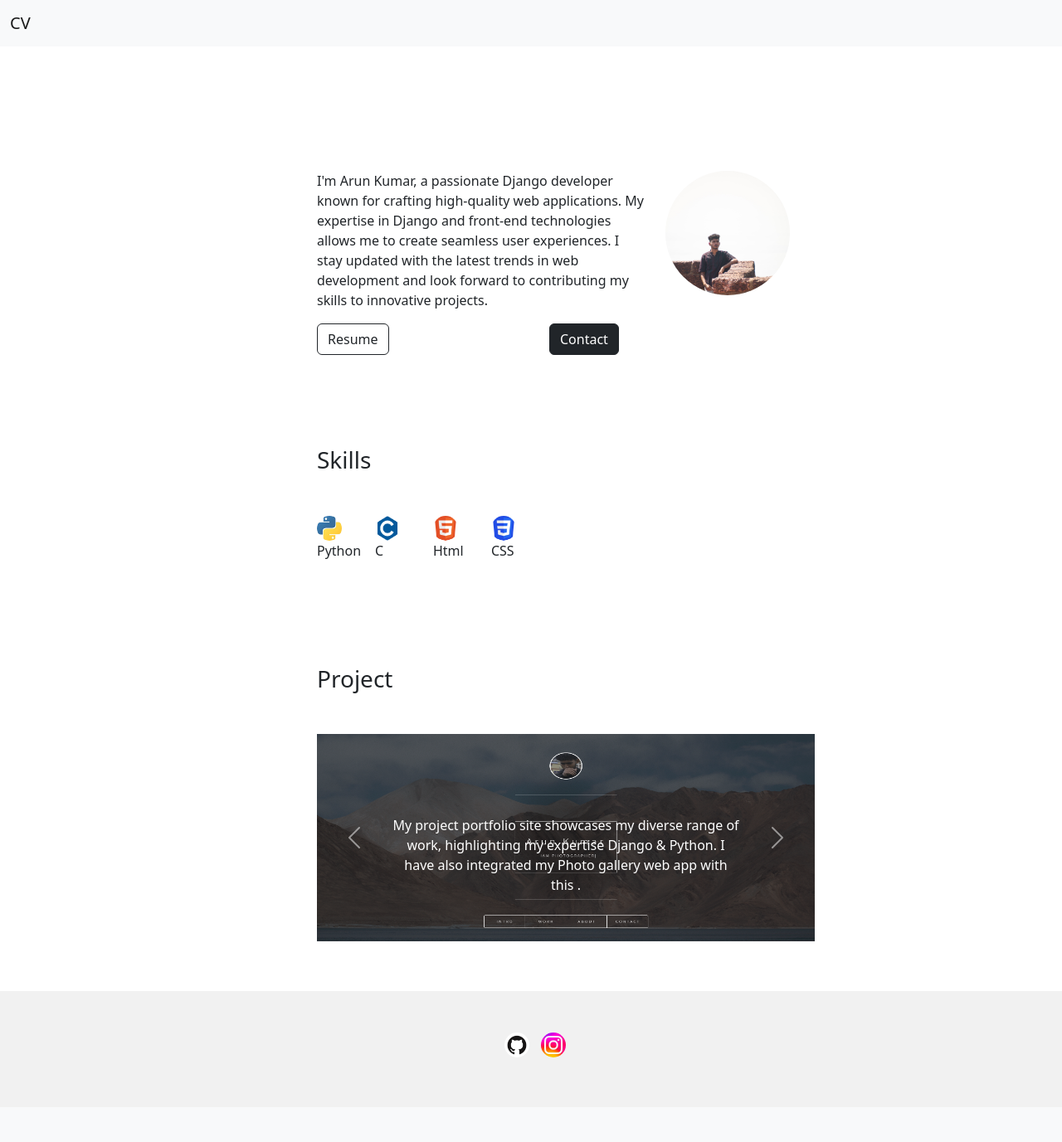
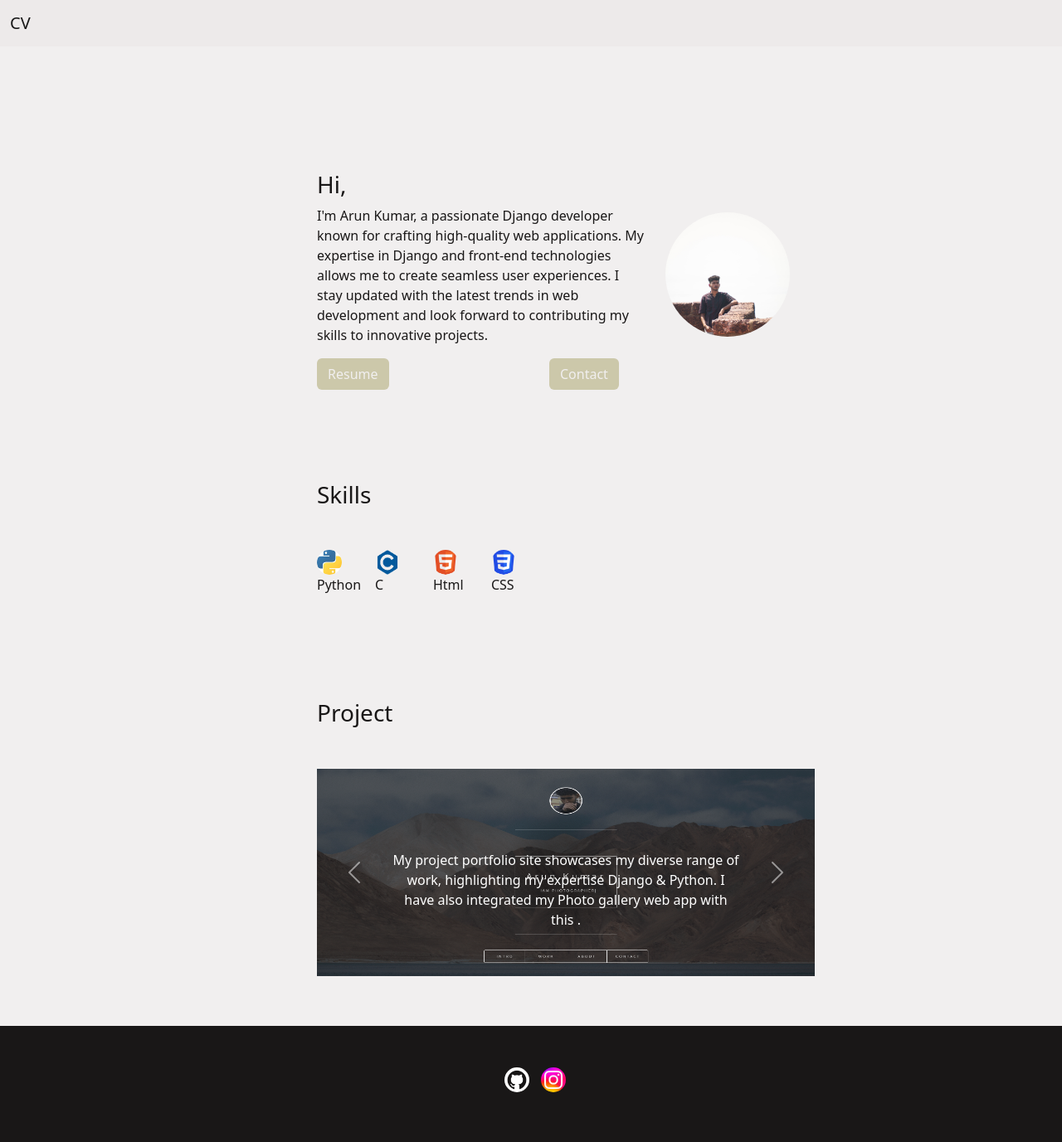
Before and after one commit to Arunk-002/Python-Projects, a Django app: page / in a window 1280 px wide. Shown: the whole page at 83% size. Before the commit the page ends 1275 px from the top, so only its background shows below. Run offline with Django 4.2, Linux system fonts and the light colour scheme; data comes from the database, SQL or seed files in the repository; both versions use the stored data as it was after the commit.

Commit message:
contact page finished.now adding styling to all the pages

```diff
--- a/Django_cv/CV/base/templates/base/base.html
+++ b/Django_cv/CV/base/templates/base/base.html
@@ -5,6 +5,15 @@
     <link rel="stylesheet" href="https://cdn.jsdelivr.net/npm/bootstrap@5.2.3/dist/css/bootstrap.min.css" integrity="sha384-rbsA2VBKQhggwzxH7pPCaAqO46MgnOM80zW1RWuH61DGLwZJEdK2Kadq2F9CUG65" crossorigin="anonymous">
     <meta charset="UTF-8">
     <meta name="viewport" content="width=device-width, initial-scale=1.0">
+    <style>
+        .navbar-bg{
+            background-color: #e5e0e062;
+        }
+        body{
+            background-color: #F1EFEF;
+            color: #191717;
+        }
+    </style>
     {% block css %}
 
     {% endblock %}
@@ -14,20 +23,34 @@
 <body>
 <!-- -----------------navbar--------------- -->
 
-    <nav class="navbar bg-light">
+    <nav class="navbar navbar-bg">
         <div class="container-fluid">
             <a class="navbar-brand" href="#">CV</a>
         </div>
     </nav>
 
 <!-- ---------------------------------------- -->
+
+<!-- ------------------------message----------------------- -->
+{% for message in messages %}
+<div class="alert alert-success alert-dismissible fade show" role="alert">
+    <strong>{{message}}</strong>
+    <button type="button" class="btn-close" data-bs-dismiss="alert" aria-label="Close"></button>
+</div>
+{% endfor %}
+<!-- --------------------------------------------------------------- -->
+
 {% block body %}
+
+
+
 
 {% endblock %}
 
+
 <!-- ---------------------------footer-------------- -->
 
-<footer class="text-center text-white" style="background-color: #f1f1f1;">
+<footer class="text-center text-white" style="background-color: #191717;">
     <div class="container">
         {% for item in Footer %}
             <a href="{{item.s_links}}" target="_blank">
@@ -40,4 +63,5 @@
 <!-- ------------------------------------------------------ -->
 
 </body>
+<script src="https://cdn.jsdelivr.net/npm/bootstrap@5.3.2/dist/js/bootstrap.bundle.min.js" integrity="sha384-C6RzsynM9kWDrMNeT87bh95OGNyZPhcTNXj1NW7RuBCsyN/o0jlpcV8Qyq46cDfL" crossorigin="anonymous"></script>
 </html>
--- a/Django_cv/CV/base/templates/base/contact.html
+++ b/Django_cv/CV/base/templates/base/contact.html
@@ -22,7 +22,10 @@
 </style>
 {% endblock %}
 
+
+
 {% block body %}
+
 <div class="container">
     <form action="{% url 'contact' %}" method="post">
         {% csrf_token %}
@@ -30,4 +33,5 @@
         <input type="submit">
     </form>
 </div>
+
 {% endblock %}
--- a/Django_cv/CV/base/templates/base/index.html
+++ b/Django_cv/CV/base/templates/base/index.html
@@ -41,6 +41,16 @@
     a{
         text-decoration: none;
     }
+    .self-img{
+        width: 150px;
+        height: 150px;
+        border-radius: 50%;
+        margin-top: 50px;
+    }
+    .btn-clr{
+        background-color: #CCC8AA;
+        color: #F1EFEF;
+    }
 
 </style>
 {% endblock %}
@@ -53,22 +63,23 @@
             <div class="row">
                 {% for about_info in About %}
                     <div class="col">
+                        <h3>Hi,</h3>
                         <p>{{ about_info.about_sec }}</p>
                     </div>
                     <div class="col">
-                        <img src="{{ about_info.self_pic.url }}" alt="About Image" width="150px" height="150px" style="border-radius: 50%;">
+                        <img class="self-img" src="{{ about_info.self_pic.url }}" alt="About Image">
                 {% endfor %}
                 </div>
             </div>
             <div class="row">
                 <div class="col-4">
                     <a href="{% static '../images/resume.pdf' %}" download>
-                        <button type="button" class="btn btn-outline-dark"> Resume</button>
+                        <button type="button" class="btn btn-clr "> Resume</button>
                     </a>
                 </div>
                 <div class="col-6">
                     <a href="{% url 'contact' %}">
-                        <button type="button" class="btn btn-dark">Contact</button>
+                        <button type="button" class="btn btn-clr">Contact</button>
                     </a>
 
                 </div>
```
Also changed, not shown: Django_cv/CV/db.sqlite3.
